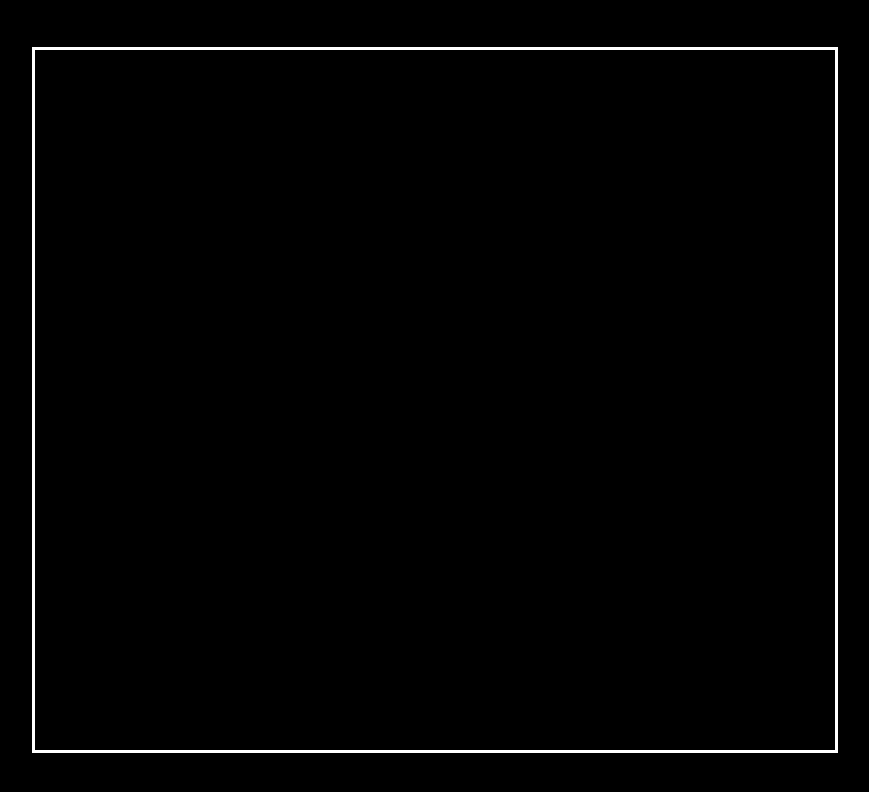
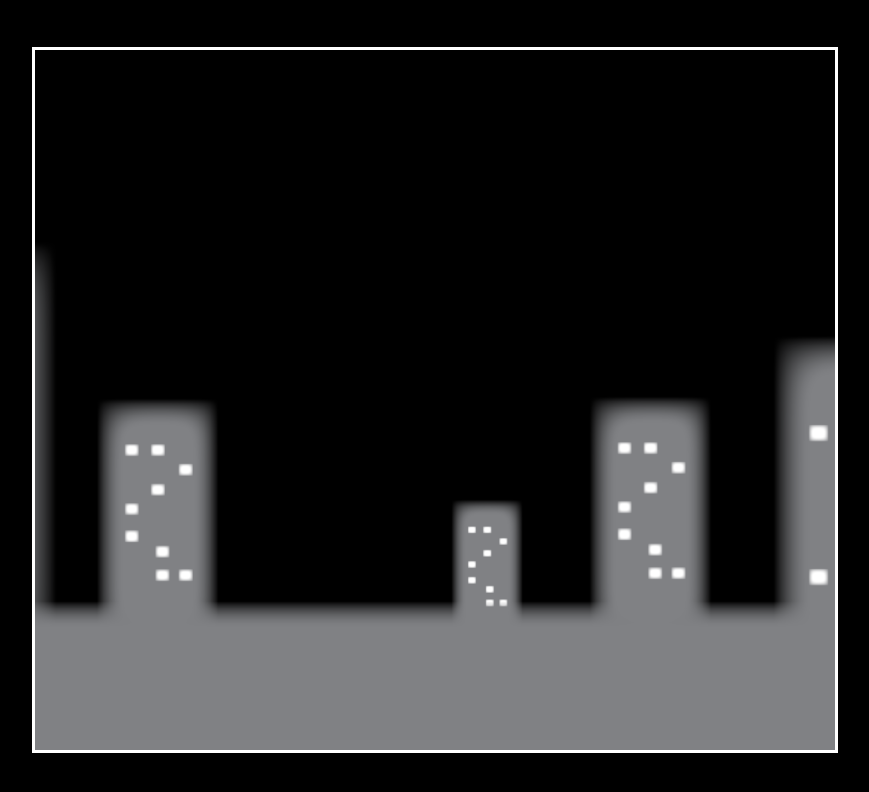
Before and after one commit to alexjustdoit225/parallax, a plain HTML site: page index.html in a window 1280 px wide. Shown: the whole page, without its empty margins (205-1074 px from the left). Drawn offline with Linux system fonts and the light colour scheme.

Commit message:
added layers / created gameSpeed

```diff
--- a/index.html
+++ b/index.html
@@ -4,7 +4,7 @@
     <meta charset="UTF-8">
     <meta http-equiv="X-UA-Compatible" content="IE=edge">
     <meta name="viewport" content="width=device-width, initial-scale=1.0">
-    <title>Document</title>
+    <title>Parallax</title>
     <link rel="stylesheet" href="style.css">
 </head>
 <body>
--- a/script.js
+++ b/script.js
@@ -1 +1,37 @@
-console.log("Hello World");
+const canvas = document.getElementById("canvas1");
+const c = canvas.getContext("2d");
+const CANVAS_WIDTH = canvas.width = 800;
+const CANVAS_HEIGHT = canvas.height = 700;
+//changes scrolling speed
+let gameSpeed = 15;
+
+const backgroundLayer1 = new Image();
+backgroundLayer1.src = "/assets/layer-1.png";
+const backgroundLayer2 = new Image();
+backgroundLayer2.src = "/assets/layer-2.png";
+const backgroundLayer3 = new Image();
+backgroundLayer3.src = "/assets/layer-3.png";
+const backgroundLayer4 = new Image();
+backgroundLayer4.src = "/assets/layer-4.png";
+const backgroundLayer5 = new Image();
+backgroundLayer5.src = "/assets/layer-5.png";
+
+//x moves the image along the x axis
+let x = 0;
+let x2 = 2400;
+
+function animate(){
+    //clears canvas; deletes old animation frames
+    c.clearRect(0, 0, CANVAS_WIDTH, CANVAS_HEIGHT);
+    //drawImage(image, x, y)
+    c.drawImage(backgroundLayer4, x, 0);
+    c.drawImage(backgroundLayer4, x2, 0);
+    //attaches gameSpeed to x/horizontal movement
+    //detect when an image moves offscreen and resets to scroll again
+    if (x < -2400) x = 2400 + x2 - gameSpeed;
+    else x -= gameSpeed;
+    if (x2 < -2400) x2 = 2400 + x - gameSpeed;
+    else x2 -= gameSpeed;
+    requestAnimationFrame(animate);
+};
+animate();
```
Also changed, not shown: assets/layer-1.png (added), assets/layer-2.png (added), assets/layer-3.png (added), assets/layer-4.png (added), assets/layer-5.png (added).
